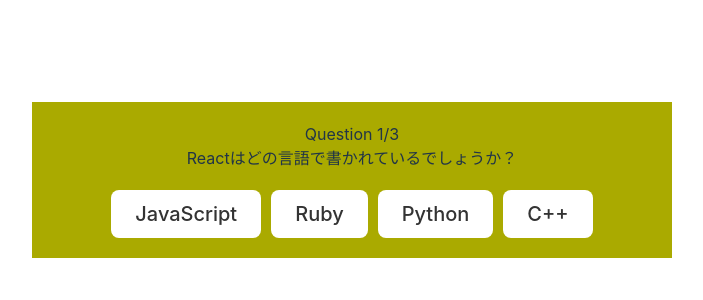
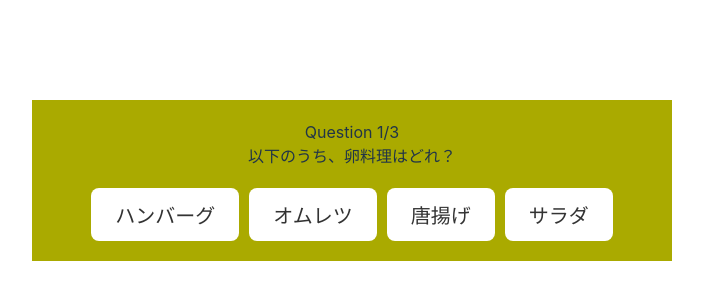
Before and after one commit to kow-ystk/230321_react, a React (Vite) app in the folder my-react-app/230321project/: page / in a window 1280 px wide. Shown: the part 220-520 px from the top of the page, without its empty margins (288-991 px from the left). Built offline with nearby package versions, Linux system fonts and the light colour scheme; the HTML template or start-up script is replaced by a standard one.

Commit message:
問題文の変更

```diff
--- a/my-react-app/230321project/src/Data/quizData.js
+++ b/my-react-app/230321project/src/Data/quizData.js
@@ -1,18 +1,18 @@
 const quizData = [
   {
-    question: 'Reactはどの言語で書かれているでしょうか？',
-    options: ['JavaScript', 'Ruby', 'Python', 'C++'],
-    answer: 'JavaScript',
+    question: '以下のうち、卵料理はどれ？',
+    options: ['ハンバーグ', 'オムレツ', '唐揚げ', 'サラダ'],
+    answer: 'オムレツ',
   },
   {
-    question: 'HTMLのh1タグは何を表しますか？',
-    options: ['見出し1', '見出し2', '見出し3', '見出し4'],
-    answer: '見出し1',
+    question: '赤と青を混ぜると何色？',
+    options: ['紫', '黄色', '銀色', '黒'],
+    answer: '紫',
   },
   {
-    question: 'CSSのbox-sizingプロパティの初期値は何ですか？',
-    options: ['content-box', 'border-box', 'padding-box', 'margin-box'],
-    answer: 'content-box',
+    question: '日本の首都はどこですか？',
+    options: ['東京', '大阪', '名古屋', '福岡'],
+    answer: '東京',
   },
 ];
 export default quizData;
```
